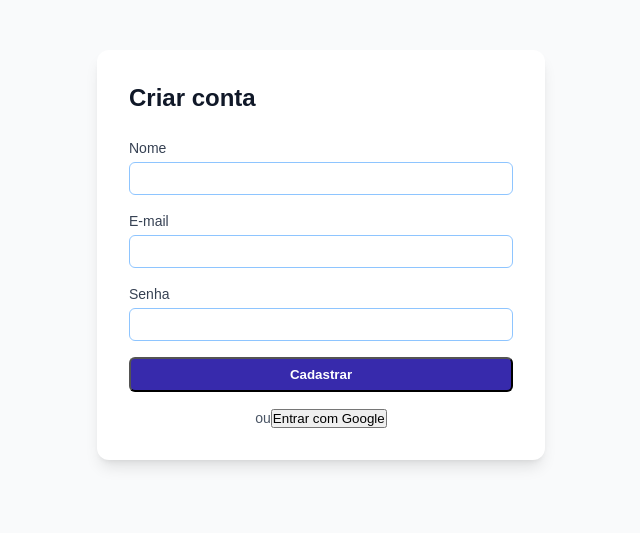
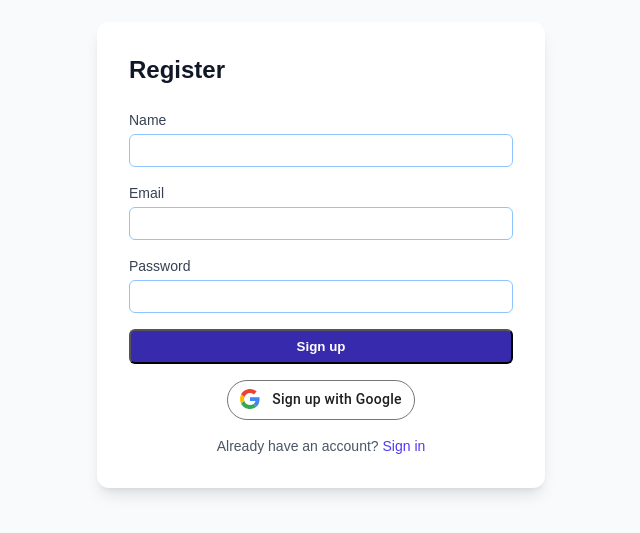
Before and after one commit to gabrielmmh/askMyDoc, a Next.js app in the folder apps/frontend/: page /auth/register in a window 1280 px wide. Shown: the part 145-678 px from the top of the page, without its empty margins (319-959 px from the left). Built offline with nearby package versions, Linux system fonts and the light colour scheme.

Commit message:
feat(auth): implementa cadastro com API e login via Google

```diff
--- a/apps/frontend/src/app/auth/register/page.tsx
+++ b/apps/frontend/src/app/auth/register/page.tsx
@@ -5,7 +5,7 @@ export default function RegisterPage() {
     return (
         <div className={styles.container}>
             <div className={styles.card}>
-                <h1 className={styles.title}>Criar conta</h1>
+                <h1 className={styles.title}>Register</h1>
                 <RegisterForm />
             </div>
         </div>
--- a/apps/frontend/src/components/auth/RegisterForm.tsx
+++ b/apps/frontend/src/components/auth/RegisterForm.tsx
@@ -2,63 +2,83 @@
 
 import { useState } from "react";
 import styles from "@/styles/auth/register.module.css";
+import GoogleButton from "@/components/GoogleButton";
 
 export default function RegisterForm() {
     const [name, setName] = useState("");
     const [email, setEmail] = useState("");
     const [senha, setSenha] = useState("");
 
-    const handleSubmit = (e: React.FormEvent) => {
+    const handleSubmit = async (e: React.FormEvent) => {
         e.preventDefault();
-        console.log("Register:", { name, email, senha });
+
+        try {
+            const response = await fetch(`${process.env.NEXT_PUBLIC_API_URL}/auth/register`, {
+                method: 'POST',
+                headers: { 'Content-Type': 'application/json' },
+                body: JSON.stringify({ name, email, password: senha }),
+                credentials: 'include',
+            });
+
+            if (!response.ok) {
+                const err = await response.json();
+                throw new Error(err.message || 'Erro no cadastro');
+            }
+
+            window.location.href = '/';
+        } catch (error: any) {
+            alert(error.message);
+        }
     };
 
     const handleGoogleLogin = () => {
-        console.log("Google login");
+        window.location.href = `${process.env.NEXT_PUBLIC_API_URL}/auth/google`;
     };
 
     return (
         <form onSubmit={handleSubmit} className={styles.form}>
             <div>
-                <label className={styles.label}>Nome</label>
+                <label className={styles.label}>Name</label>
                 <input
                     type="text"
                     value={name}
                     onChange={(e) => setName(e.target.value)}
                     className={styles.input}
+                    required
                 />
             </div>
             <div>
-                <label className={styles.label}>E-mail</label>
+                <label className={styles.label}>Email</label>
                 <input
                     type="email"
                     value={email}
                     onChange={(e) => setEmail(e.target.value)}
                     className={styles.input}
+                    required
                 />
             </div>
             <div>
-                <label className={styles.label}>Senha</label>
+                <label className={styles.label}>Password</label>
                 <input
                     type="password"
                     value={senha}
                     onChange={(e) => setSenha(e.target.value)}
                     className={styles.input}
+                    required
                 />
             </div>
             <button type="submit" className={styles.button}>
-                Cadastrar
+                Sign up
             </button>
-            <div className={styles.linkText}>
-                ou
-                <button
-                    type="button"
-                    onClick={handleGoogleLogin}
-                    className="ml-2 text-indigo-600 hover:underline"
-                >
-                    Entrar com Google
-                </button>
+
+            <div className="flex justify-center mt-4">
+                <GoogleButton onClick={handleGoogleLogin} mode="signup" />
             </div>
+
+            <p className={styles.linkText}>
+                Already have an account?{' '}
+                <a href="/auth/login" className={styles.link}>Sign in</a>
+            </p>
         </form>
     );
 }
--- a/apps/frontend/src/styles/auth/register.module.css
+++ b/apps/frontend/src/styles/auth/register.module.css
@@ -34,3 +34,7 @@
 .linkText {
     @apply text-center text-sm text-gray-600;
 }
+
+.link {
+    @apply text-indigo-600 hover:underline;
+}
```
